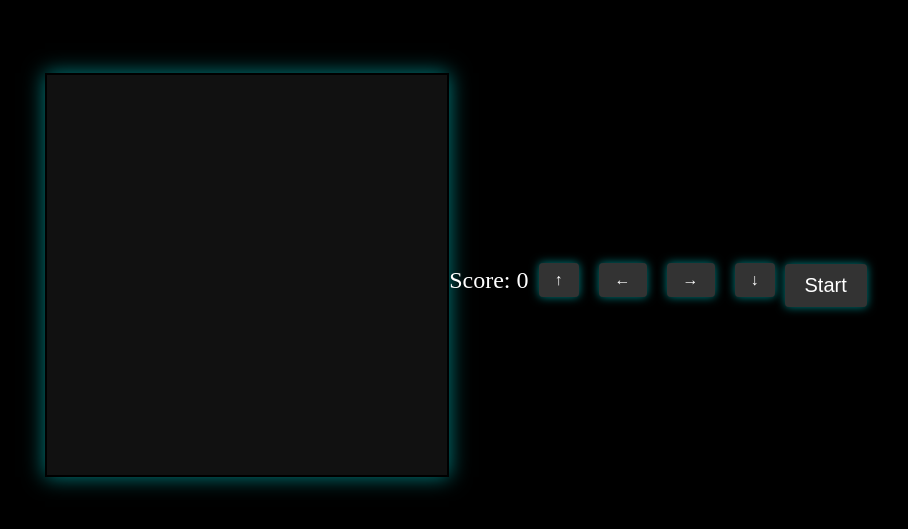
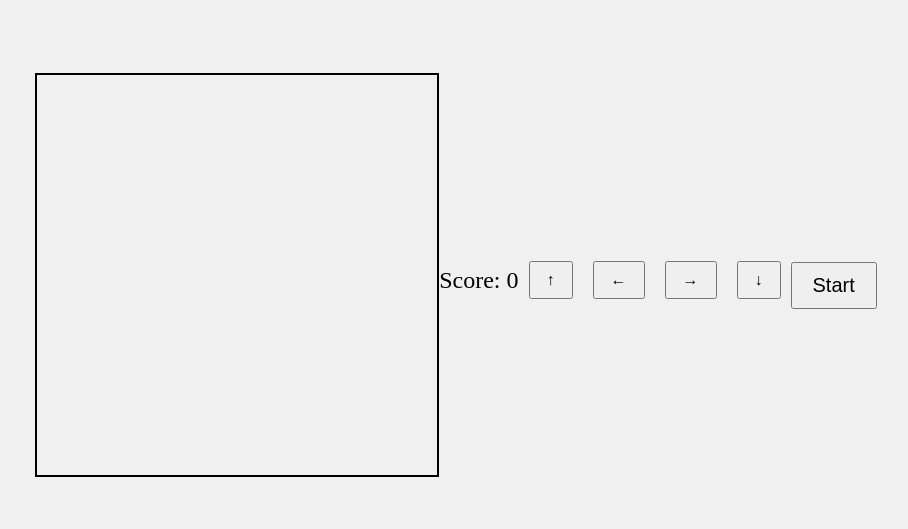
Before and after one commit to NicTrixx23-2/snake-game, a plain HTML site: page index.html in a window 1280 px wide. Shown: the part 125-654 px from the top of the page, without its empty margins (184-1092 px from the left). Drawn offline with Linux system fonts and the light colour scheme.

Commit message:
Update index.html

```diff
--- a/index.html
+++ b/index.html
@@ -12,20 +12,21 @@
             align-items: center;
             height: 100vh;
             margin: 0;
-            background-color: #000;
+            background-color: #f0f0f0;
         }
         #gameCanvas {
-            width: 400px;
-            height: 400px;
             border: 2px solid #000;
-            background-color: #111; /* Dark background */
-            box-shadow: 0 0 20px rgba(0, 255, 255, 0.5); /* Neon glow effect */
         }
         #score {
-            color: #fff; /* White text */
             text-align: center;
             font-size: 24px;
             margin-top: 10px;
+        }
+        #startButton {
+            margin-top: 20px;
+            font-size: 20px;
+            padding: 10px 20px;
+            cursor: pointer;
         }
         .control-buttons {
             display: flex;
@@ -37,33 +38,11 @@
             margin: 0 10px;
             padding: 8px 16px;
             cursor: pointer;
-            background-color: #333; /* Dark button background */
-            color: #fff; /* White text */
-            border: none;
-            border-radius: 4px;
-            box-shadow: 0 0 10px rgba(0, 255, 255, 0.5); /* Neon glow effect on buttons */
-        }
-        .control-buttons button:hover {
-            background-color: #444; /* Darker background on hover */
-        }
-        #startButton {
-            margin-top: 20px;
-            font-size: 20px;
-            padding: 10px 20px;
-            cursor: pointer;
-            background-color: #333; /* Dark button background */
-            color: #fff; /* White text */
-            border: none;
-            border-radius: 4px;
-            box-shadow: 0 0 10px rgba(0, 255, 255, 0.5); /* Neon glow effect on button */
-        }
-        #startButton:hover {
-            background-color: #444; /* Darker background on hover */
         }
     </style>
 </head>
 <body>
-    <canvas id="gameCanvas"></canvas>
+    <canvas id="gameCanvas" width="400" height="400"></canvas>
     <div id="score">Score: 0</div>
     <div class="control-buttons">
         <button id="upButton">↑</button>
@@ -77,8 +56,8 @@
         // JavaScript (embedded script.js)
 
         // Constants
-        const GRID_SIZE = 20; // Adjusted for smaller grid
-        const CANVAS_SIZE = 400; // Reduced canvas size for testing
+        const GRID_SIZE = 20;
+        const CANVAS_SIZE = 400;
         const INITIAL_SNAKE_LENGTH = 5;
         const GAME_SPEED = 100; // in milliseconds
 
@@ -204,10 +183,9 @@
             dy = 0;
             score = 0;
 
-            // Adjust initial snake position to fit within canvas
             snake.push({ x: CANVAS_SIZE / 2, y: CANVAS_SIZE / 2 });
             for (let i = 1; i < INITIAL_SNAKE_LENGTH; i++) {
-                snake.push({ x: (CANVAS_SIZE / 2) - i * GRID_SIZE, y: CANVAS_SIZE / 2 });
+                snake.push({ x: CANVAS_SIZE / 2 - i * GRID_SIZE, y: CANVAS_SIZE / 2 });
             }
 
             food = createFood();
@@ -250,7 +228,7 @@
 
         // Function to draw each part of the snake
         function drawSnakePart(snakePart) {
-            ctx.fillStyle = "#0f0"; /* Neon green */
+            ctx.fillStyle = "#008000";
             ctx.fillRect(snakePart.x, snakePart.y, GRID_SIZE, GRID_SIZE);
         }
 
@@ -298,7 +276,7 @@
 
         // Function to draw the food
         function drawFood() {
-            ctx.fillStyle = "#f00"; /* Neon red */
+            ctx.fillStyle = "#FF0000";
             ctx.fillRect(food.x, food.y, GRID_SIZE, GRID_SIZE);
         }
     </script>
```
